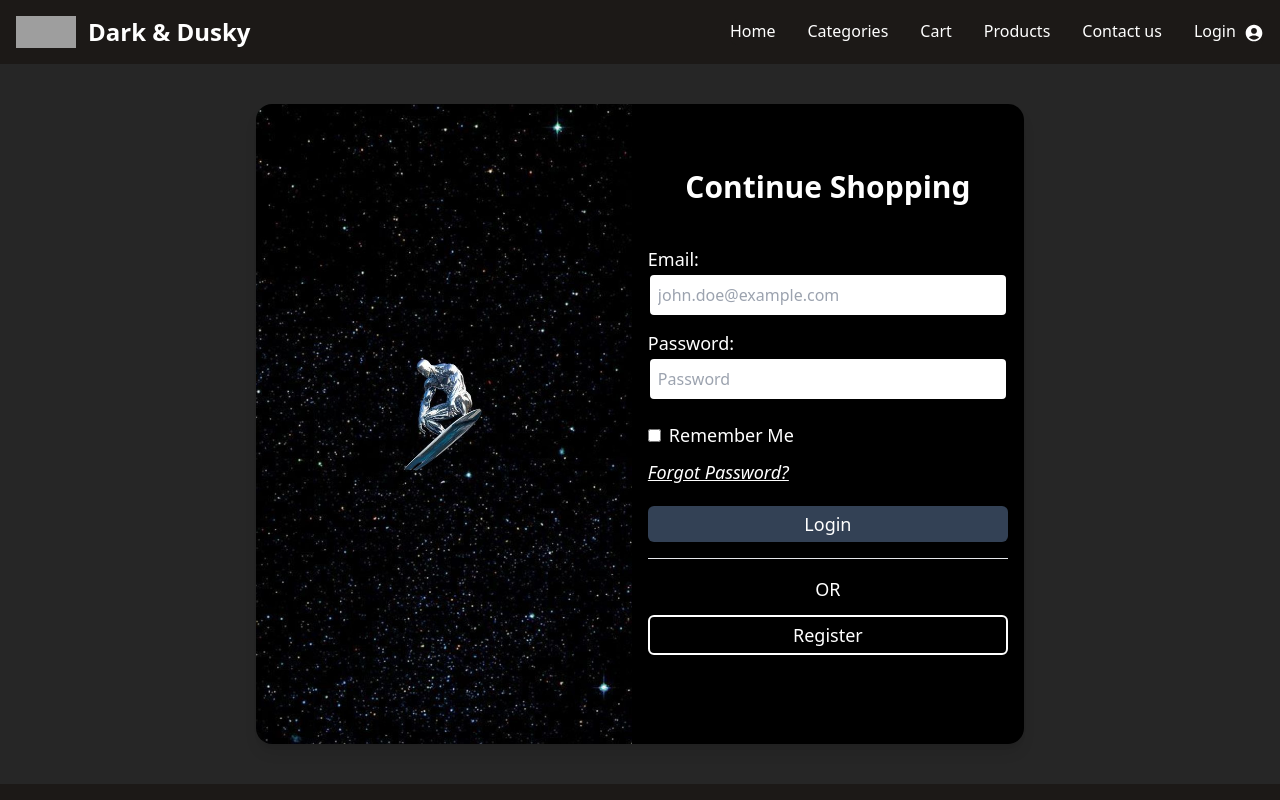
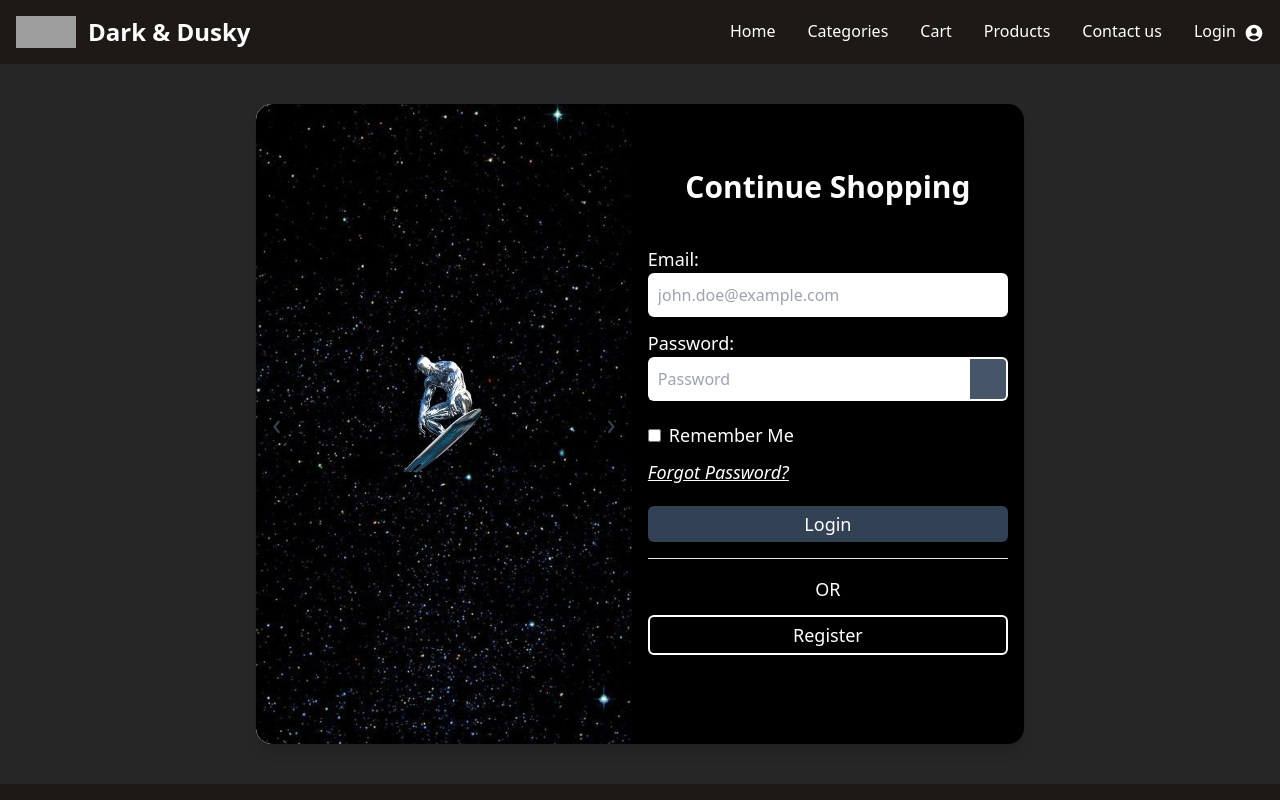
Before and after one commit to bryanC29/d-z-international, a Next.js app: page /login in a window 1280 px wide. Shown: the top 800 px of the page. Built offline with nearby package versions, Linux system fonts and the light colour scheme; grey boxes are pictures that could not be loaded.

Commit message:
UPDATE: carousel

```diff
--- a/src/app/login/page.tsx
+++ b/src/app/login/page.tsx
@@ -1,7 +1,14 @@
+'use client';
+
 import Link from "next/link"
 import Carousel_login from "@/components/carousel_login/page"
+import { useState } from "react";
+
 
 export default function Login() {
+
+    const [visible,setVisible] = useState(false);
+
     return (
         <>
         <div className="bg-neutral-800 flex justify-center items-center">
@@ -13,9 +20,12 @@ export default function Login() {
                     <p className="text-3xl text-center font-bold py-10 pt-5 text-white">Continue Shopping</p>
                     <form className="pb-4" action="">
                         <label className="block text-lg text-white" id="email" htmlFor="">Email:</label>
-                        <input className="w-full mb-3 border-2 border-black rounded-md p-2" placeholder="john.doe@example.com" type="email" name="email" id="email" />
+                        <input className="w-full mb-3 border-2 border-white rounded-md p-2" placeholder="john.doe@example.com" type="email" name="email" id="email" />
                         <label className="block text-lg text-white" id="password" htmlFor="">Password:</label>
-                        <input className="block w-full mb-5 border-2 border-black rounded-md p-2" placeholder="Password" type="password" name="password" id="password" />
+                        <div className="flex">
+                            <input className="block w-full mb-5 border-t-2 border-l-2 border-b-2 border-white rounded-l-md p-2" placeholder="Password" type={visible ? "text" : "password"} name="password" id="password" />
+                            <button className="bg-slate-600 hover:bg-slate-800 block mb-5 border-t-2 border-r-2 border-b-2 rounded-r-md p-2 w-10 border-white" type="button" onClick= {() => setVisible(!visible)}></button>
+                        </div>
                         <input className="mb-4 mr-2" type="checkbox" name="remember" id="remember" />
                         <label className="text-lg text-white " id="remember" htmlFor="">Remember Me</label>
                         <Link className="block underline mb-5 text-lg text-white italic" href="http://">Forgot Password?</Link>
--- a/src/components/carousel_login/page.tsx
+++ b/src/components/carousel_login/page.tsx
@@ -1,53 +1,71 @@
-'use client';
+"use client";
 
-import { useEffect, useState } from "react"
+import { useEffect, useState } from "react";
 import Image from "next/image";
-import { autocompleteClasses } from "@mui/material";
 
 const images = [
   "/xyz (1).jpeg",
   "/xyz (2).jpeg",
   "/xyz (3).jpeg",
   "/xyz (4).jpeg",
-
 ];
 
 const Carousel = () => {
+  const [current, setCurrent] = useState(0);
+  const [loaded, setLoaded] = useState(false);
 
-    const [current, setCurrent] = useState(0);
+  // Autoplay effect
+  useEffect(() => {
+    const interval = setInterval(() => {
+      nextSlide();
+    }, 3000);
 
-    useEffect(()=>{
-        setTimeout(() => {
-            nextSlide();
-        }, 4000);
-    })
+    return () => clearInterval(interval); // Cleanup on unmount
+  }, [current]); // Depend on `current` so it updates properly
 
   const nextSlide = () => {
-        setCurrent(current === images.length - 1 ? 0 : current + 1);
-    }
+    setLoaded(false); // Reset animation
+    setCurrent((prev) => (prev === images.length - 1 ? 0 : prev + 1));
+  };
 
   const prevSlide = () => {
-        setCurrent(current === 0 ? images.length - 1 : current - 1);
-    }
+    setLoaded(false); // Reset animation
+    setCurrent((prev) => (prev === 0 ? images.length - 1 : prev - 1));
+  };
 
   return (
-        <div>
-            <div className='h-[80vh]'>
-                {images.map((item, index) =>
-                    current === index && (
+    <div className="relative h-[80vh] mx-auto rounded-l-2xl overflow-hidden bg-gray-100">
+      {images.map((item, index) => (
         <Image
           key={index}
           src={item}
-                            className="h-[100%] rounded-l-2xl"
+          className={`absolute top-0 left-0 w-full h-full object-cover transition-all duration-500 rounded-l-2xl transform ${
+            current === index ? "translate-x-0 opacity-100" : "translate-x-10 opacity-0"
+          }`}
           alt="Dark & Dusky Logo"
           width={450}
           height={500}
+          onLoad={() => setLoaded(true)}
         />
-                    )
-                )}
+      ))}
+
+      {/* Navigation Buttons */}
+      <button
+        onClick={prevSlide}
+        className="absolute left-4 top-1/2 transform -translate-y-1/2
+             text-3xl text-gray-700 hover:text-black transition-all duration-300"
+      >
+        ‹
+      </button>
+      <button
+        onClick={nextSlide}
+        className="absolute right-4 top-1/2 transform -translate-y-1/2
+             text-3xl text-gray-700 hover:text-black transition-all duration-300"
+      >
+        ›
+      </button>
     </div>
-        </div>
-    )
-}
+  );
+};
 
-export default Carousel
+export default Carousel;
--- a/src/components/carousel_signin/page.tsx
+++ b/src/components/carousel_signin/page.tsx
@@ -1,8 +1,7 @@
-'use client';
+"use client";
 
-import { useEffect, useState } from "react"
+import { useEffect, useState } from "react";
 import Image from "next/image";
-import { autocompleteClasses } from "@mui/material";
 
 const images = [
   "/xyz (1).jpeg",
@@ -12,41 +11,61 @@ const images = [
 ];
 
 const Carousel = () => {
+  const [current, setCurrent] = useState(0);
+  const [loaded, setLoaded] = useState(false);
 
-    const [current, setCurrent] = useState(0);
+  // Autoplay effect
+  useEffect(() => {
+    const interval = setInterval(() => {
+      nextSlide();
+    }, 3000);
 
-    useEffect(()=>{
-        setTimeout(() => {
-            nextSlide();
-        }, 4000);
-    })
+    return () => clearInterval(interval); // Cleanup on unmount
+  }, [current]); // Depend on `current` so it updates properly
 
   const nextSlide = () => {
-        setCurrent(current === images.length - 1 ? 0 : current + 1);
-    }
+    setLoaded(false); // Reset animation
+    setCurrent((prev) => (prev === images.length - 1 ? 0 : prev + 1));
+  };
 
   const prevSlide = () => {
-        setCurrent(current === 0 ? images.length - 1 : current - 1);
-    }
+    setLoaded(false); // Reset animation
+    setCurrent((prev) => (prev === 0 ? images.length - 1 : prev - 1));
+  };
 
   return (
-        <div>
-            <div className='h-[110vh]'>
-                {images.map((item, index) =>
-                    current === index && (
+    <div className="relative h-[110vh] mx-auto rounded-l-2xl overflow-hidden bg-gray-100">
+      {images.map((item, index) => (
         <Image
           key={index}
           src={item}
-                            className="h-[100%] rounded-l-2xl"
+          className={`absolute top-0 left-0 w-full h-full object-cover transition-all duration-500 rounded-l-2xl transform ${
+            current === index ? "translate-x-0 opacity-100" : "translate-x-10 opacity-0"
+          }`}
           alt="Dark & Dusky Logo"
           width={450}
           height={500}
+          onLoad={() => setLoaded(true)}
         />
-                    )
-                )}
+      ))}
+
+      {/* Navigation Buttons */}
+      <button
+        onClick={prevSlide}
+        className="absolute left-4 top-1/2 transform -translate-y-1/2
+             text-3xl text-gray-700 hover:text-black transition-all duration-300"
+      >
+        ‹
+      </button>
+      <button
+        onClick={nextSlide}
+        className="absolute right-4 top-1/2 transform -translate-y-1/2
+             text-3xl text-gray-700 hover:text-black transition-all duration-300"
+      >
+        ›
+      </button>
     </div>
-        </div>
-    )
-}
+  );
+};
 
-export default Carousel
+export default Carousel;
```
Lines whose indentation alone changed are shown as unchanged.
